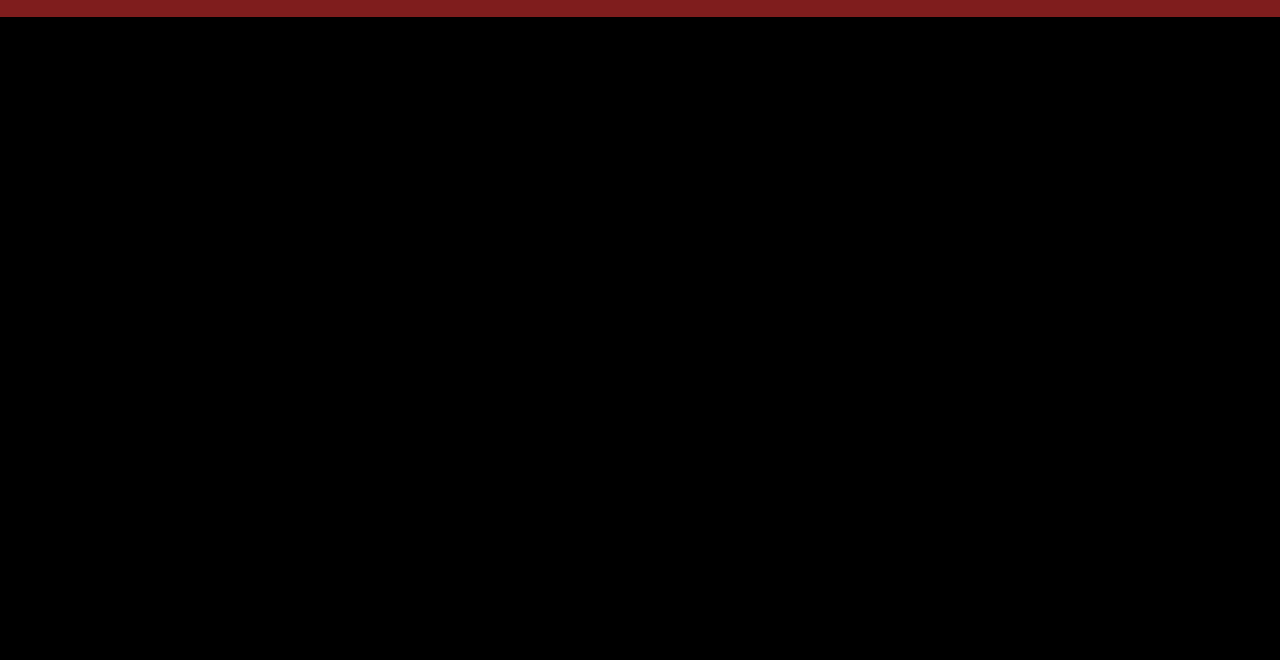
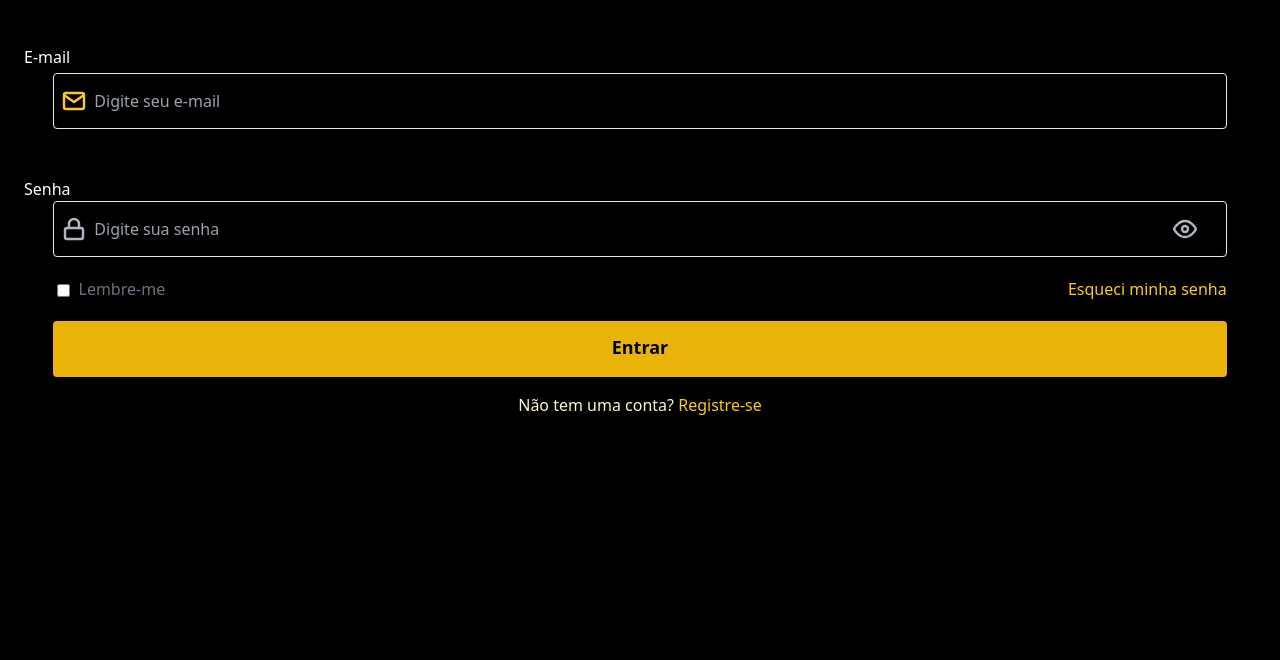
Before and after one commit to julio-2001/Login_from_TAILWINDCSS, a website: page index.html in a window 1280 px wide. Shown: the part 140-800 px from the top of the page. Drawn offline with nearby package versions, Linux system fonts and the light colour scheme.

Commit message:
terminado parte principal terminado a parte principal do formulario, terminado inputs, botaos, links

```diff
--- a/index.html
+++ b/index.html
@@ -9,9 +9,8 @@
 </head>
 <body class="bg-black">
 
-    <header class="bg-red-900 flex h-">
-        <div class=" ">
-
+    <header class=" flex">
+        <div>
             <img src="src/assets/img/logo.svg" alt="logo camp in" class="m-6 flex relative right-2" >
 
             <div class=" left-3">
@@ -29,15 +28,57 @@
         </div>
     </header>
 
-    <main>
+    <main >
+        <form action="#" method="post" onsubmit="formulario(event)">
 
-        <form action="#" method="post" >
+            <label for="inputEmail" class="text-base text-white relative left-6 mx-auto top-7   ">E-mail</label>
+            <div class=" h-14 w-11/12  m-auto flex border border- outline-none relative  top-8 rounded ">
 
+                <img src="src/assets/img/icone_email.svg" alt="icone email"
+                class="w-6 m-2">
+
+                <input name="inputEmail" id="inputEmail" type="email" placeholder="Digite seu e-mail" required maxlength="35" tabindex="1"
+                class=" flex w-full bg-transparent outline-none text-white">
+
+            </div>
+
+
+            <label for="inputSenha" class="text-white flex  translate-x-6 translate-y-20 w-4/5" >Senha</label>
+            <div class="top-20  h-14 w-11/12  m-auto relative  flex border rounded">
+
+                <img src="src/assets/img/icone_senha.svg" alt="icone de cadeado"
+                class="w-6 m-2"  >
+
+                <input name="inputSenha" id="inputSenha" type="password" placeholder="Digite sua senha" required minlength="8" maxlength="20"
+                class="w-11/12 bg-transparent  text-white outline-none  " autocomplete="current-password" tabindex="1">
+
+                <img onclick="revelaSenha(event)" src="src/assets/img/icone_olho.svg" alt="icone de olho"
+                class="w-6 relative m-auto right-3 ">
+
+            </div>
+
+            <div class="relative top-24 h-8 w-11/12 m-auto "  >
+
+                <input  type="checkbox"
+                class="m-1 relative top-1.5 ">
+
+                <label for="lembrar" class="text-gray-500 relative top-1 ">Lembre-me</label>
+
+                <a href="#" class="flex justify-end -translate-y-5  text-yellow-400 " >Esqueci minha senha</a>
+
+            </div>
+
+
+            <button class=" relative top-28 border flex justify-center p-3 m-auto w-11/12 h-14  text-balck bg-yellow-500 border-none size text-lg font-semibold rounded">Entrar</button>
+
+            <div class="relative top-32 w-11/12 m-auto flex justify-center" >
+
+                <p class="text-yellow-100">Não tem uma conta? <a href="#" class="text-yellow-400">Registre-se</a></p>
+
+            </div>
 
 
         </form>
     </main>
-
-
 </body>
 </html>
```
